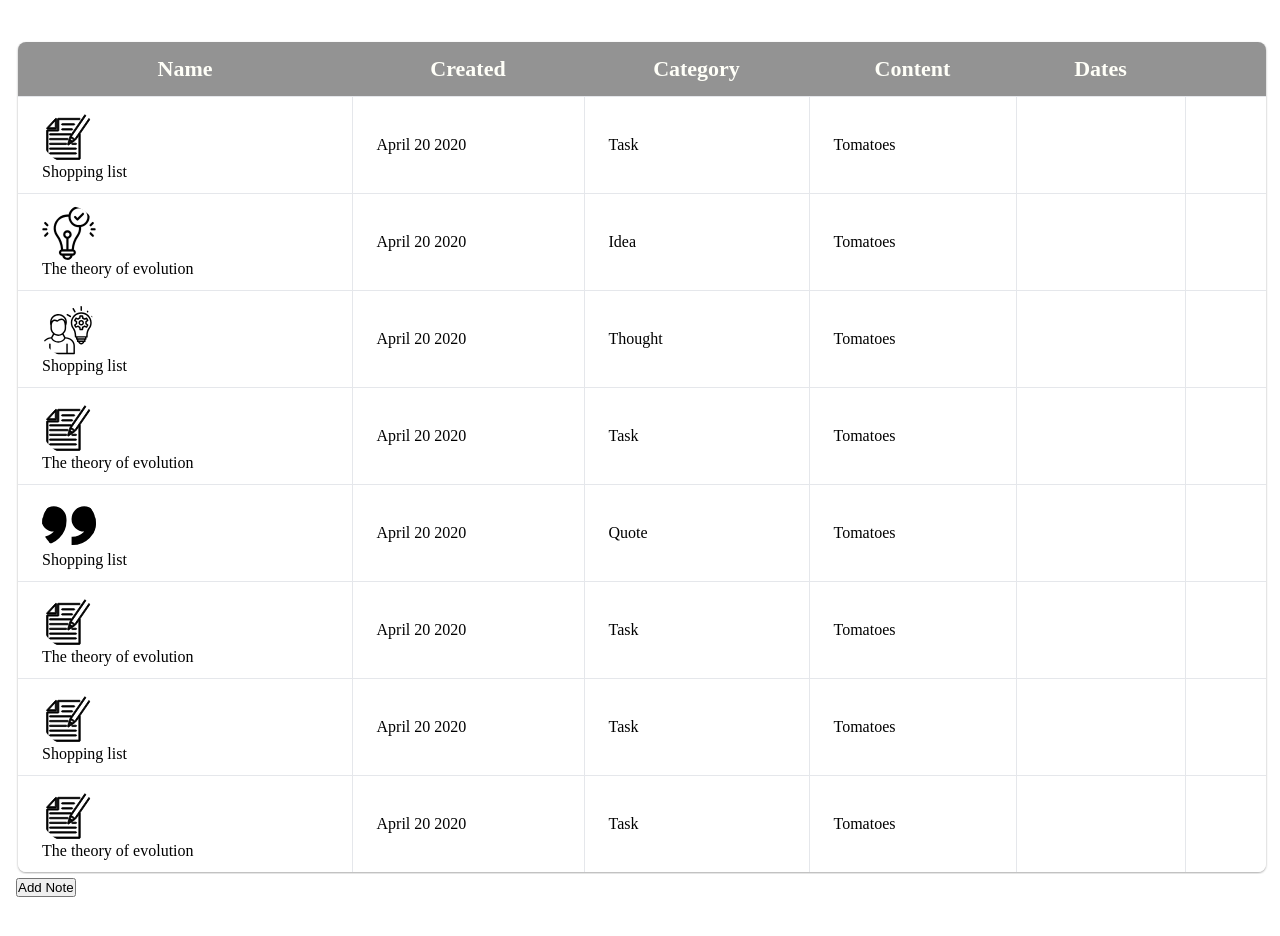
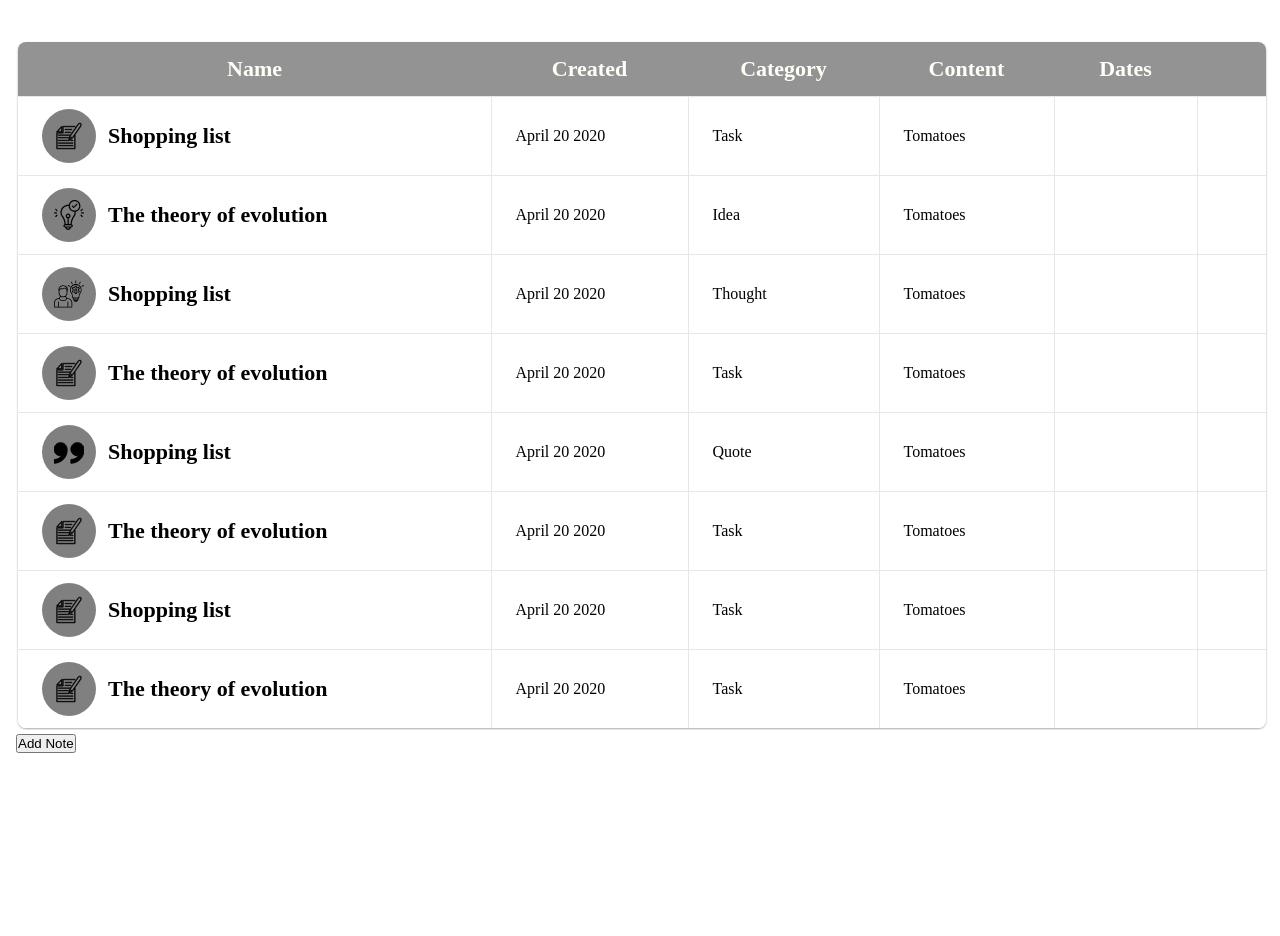
Before and after one commit to ansachuk/radency-hw, a website built with Vite: page index.html in a window 1280 px wide. After the commit the page ends 800 px from the top, so only its background shows below. Built offline with nearby package versions, Linux system fonts and the light colour scheme.

Commit message:
finish name cell

```diff
--- a/src/js/compareCategory.js
+++ b/src/js/compareCategory.js
@@ -6,9 +6,9 @@ import sprite from "../icons/sprite.svg";
 
 const makeCellString = (iconHref, cell) => {
 	return html(
-		`<span class="iconWrapper"><svg class="mainIcon" width="54" height="54">
+		`<div class="iconWrapper"><svg class="mainIcon" width="30" height="30">
 			<use href="${sprite}#${iconHref}"></use>
-		</svg></span><p>${cell}</p>`,
+		</svg></div><span class="mainName">${cell}</span>`,
 		"div",
 	);
 };
--- a/src/styles/mainNotes/_mainNotes.scss
+++ b/src/styles/mainNotes/_mainNotes.scss
@@ -12,11 +12,25 @@
 		text-align: center;
 	}
 }
+td[data-column-id="name"] > div {
+	display: flex;
+	align-items: center;
+	gap: 12px;
+}
 .iconWrapper {
-	background-color: rgba(128, 128, 128, 0.449);
+	display: inline-flex;
+	justify-content: center;
+	align-items: center;
+	width: 54px;
+	height: 54px;
+	background-color: rgb(128, 128, 128);
+	border-radius: 50%;
 
 	.mainIcon {
 		stroke: black;
-		border-radius: 50%;
 	}
 }
+.mainName {
+	font-size: 22px;
+	font-weight: 600;
+}
```
